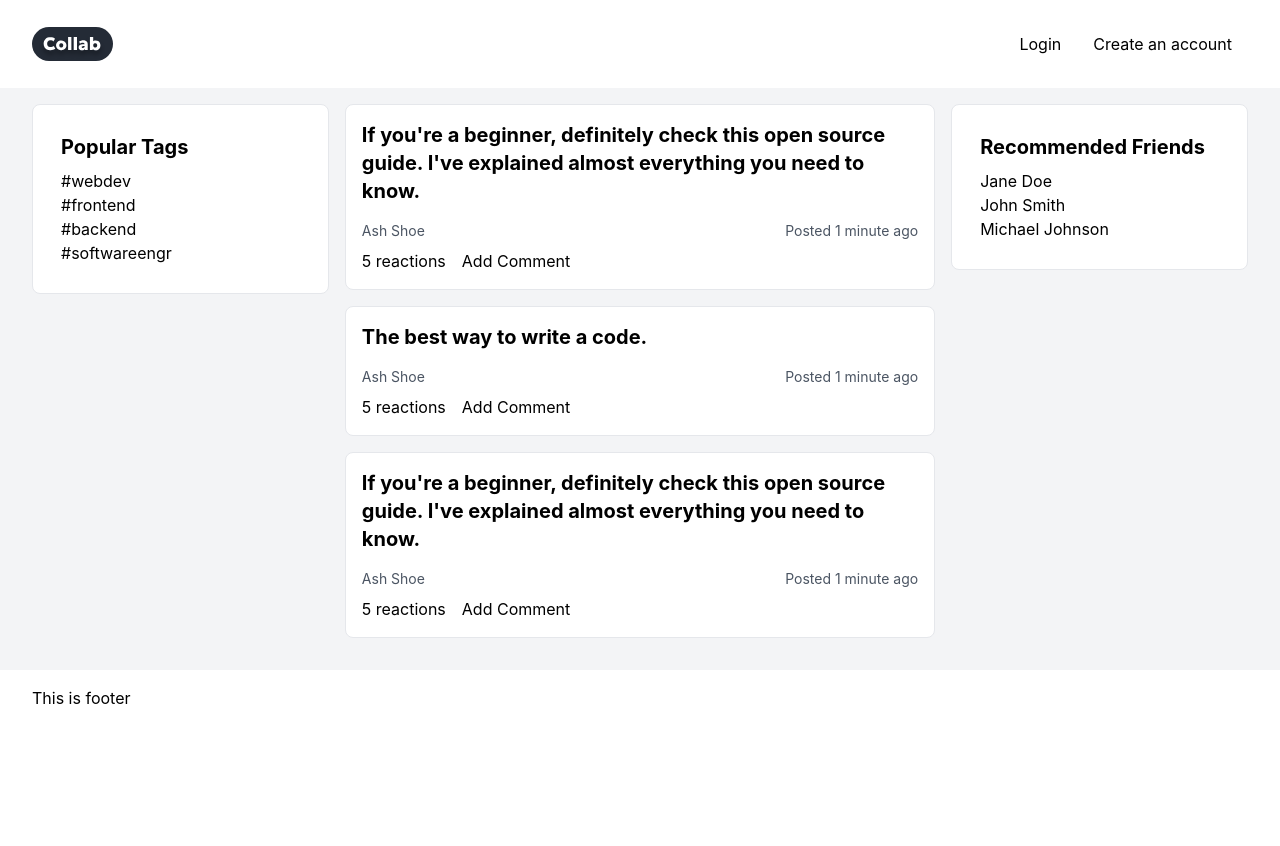
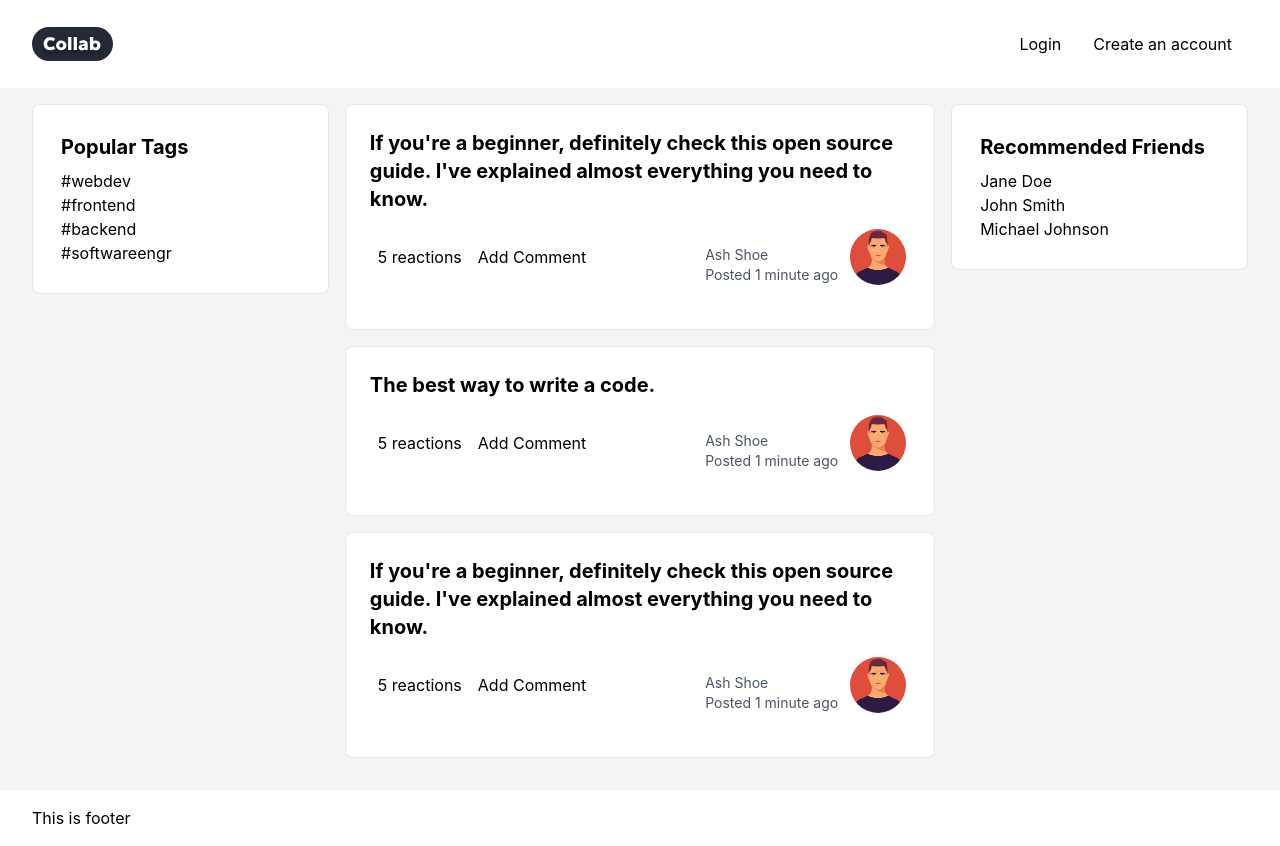
Before and after one commit to andreimelo/collab, a React (Vite) app: page / in a window 1280 px wide. Before the commit the page ends 800 px from the top, so only its background shows below. Built offline with nearby package versions, Linux system fonts and the light colour scheme.

Commit message:
refactor: Update card in home and add dummy photo for post card

```diff
--- a/src/assets/index.ts
+++ b/src/assets/index.ts
@@ -1,2 +1,3 @@
 export { default as CollabLogo } from '@assets/CollabLogo.svg';
 export { default as Hammer3D } from '@assets/3diconsHammer.svg';
+export { default as DummyAvatar } from '@assets/Dummy.png';
--- a/src/library/components/Card/Card.tsx
+++ b/src/library/components/Card/Card.tsx
@@ -1,37 +1,56 @@
 import React from 'react';
+import { DummyAvatar } from '@assets';
 
 interface Props {
-    classCardContainer: string,
-    classTitle: string,
-    classDescription: string,
-    classAvatarContainer: string,
-    classCommentSection: string,
-    classPostSection: string,
+	classCardContainer: string;
+	classTitle: string;
+	classDescription: string;
+	classAvatarContainer: string;
+	classCommentSection: string;
+	classPostSection: string;
 	title: string;
 	description: string;
 	author: string;
 	timestamp: string;
-};
+}
 
-const Card: React.FC<Props> = ({classCardContainer,
-    classTitle, classDescription, classAvatarContainer, classCommentSection, classPostSection,
-    title, description, author, timestamp}) => {
+const Card: React.FC<Props> = ({
+	classCardContainer,
+	classTitle,
+	classDescription,
+	classAvatarContainer,
+	classCommentSection,
+	classPostSection,
+	title,
+	description,
+	author,
+	timestamp,
+}) => {
 	return (
 		<div className={classCardContainer}>
 			<h2 className={classTitle}>{title}</h2>
 			<p className={classDescription}>{description}</p>
 			<div className={classPostSection}>
 				<div className={classCommentSection}>
-                    <button className="mr-4">5 reactions</button>
+					<button className='mr-4'>5 reactions</button>
 					<button>Add Comment</button>
 				</div>
 				<div className={classAvatarContainer}>
+					<div className='mt-4'>
 						<div>{author}</div>
 						<div>{timestamp}</div>
 					</div>
+					<div>
+						<img
+							src={DummyAvatar}
+							className='w-14  mx-3 rounded-full'
+							alt='Vite logo'
+						/>
 					</div>
 				</div>
-    )
-}
+			</div>
+		</div>
+	);
+};
 
 export default Card;
--- a/src/pages/Home/Home.tsx
+++ b/src/pages/Home/Home.tsx
@@ -1,28 +1,23 @@
 import React from 'react';
 import Navigation from '@library/components/Navigation';
+import PostCard from '@library/components/Card';
 import Footer from '@library/components/Footer';
 import LayoutProvider from '@library/layouts/LayoutProvider';
 
-
-interface Props { title: string; description: string; author: string; timestamp: string; }
+interface Prop {}
 
 const Home: React.FC = () => {
-	const Post: React.FC<Props> = ({ title, description, author, timestamp }) => (
-		<div className="border bg-white p-4 rounded-lg mb-4">
-			<h2 className="text-xl font-bold mb-2">{title}</h2>
-			<p className="mb-4">{description}</p>
-			<div className="flex items-center justify-between text-sm text-gray-600"> <span>{author}</span> <span>{timestamp}</span> </div>
-			<div className="flex items-center mt-2"> <button className="mr-4">5 reactions</button> <button>Add Comment</button> </div>
-		</div>
-	);
-
 	return (
 		//
-		<LayoutProvider classContainer="bg-gray-100 max-w-8xl mx-auto p-4 sm:px-6 lg:px-8" footerElement={<Footer />} navigationElement={<Navigation />}>
+		<LayoutProvider
+			classContainer='bg-gray-100 max-w-8xl mx-auto p-4 sm:px-6 lg:px-8'
+			footerElement={<Footer />}
+			navigationElement={<Navigation />}
+		>
 			{/* temporary - need refactor */}
-			<div className="flex flex-col lg:flex-row">
-				<aside className="border bg-white rounded-lg h-fit lg:w-1/4 p-7 lg:mb-0">
-					<h2 className="text-xl font-bold mb-2">Popular Tags</h2>
+			<div className='flex flex-col lg:flex-row'>
+				<aside className='border bg-white rounded-lg h-fit lg:w-1/4 p-7 lg:mb-0'>
+					<h2 className='text-xl font-bold mb-2'>Popular Tags</h2>
 					<ul>
 						<li>#webdev</li>
 						<li>#frontend</li>
@@ -30,13 +25,46 @@ const Home: React.FC = () => {
 						<li>#softwareengr</li>
 					</ul>
 				</aside>
-				<main className="lg:w-2/4 mx-4">
-					<Post title="If you're a beginner, definitely check this open source guide. I've explained almost everything you need to know." description="" author="Ash Shoe" timestamp="Posted 1 minute ago" />
-					<Post title="The best way to write a code." description="" author="Ash Shoe" timestamp="Posted 1 minute ago" />
-					<Post title="If you're a beginner, definitely check this open source guide. I've explained almost everything you need to know." description="" author="Ash Shoe" timestamp="Posted 1 minute ago" />
+				<main className='lg:w-2/4 mx-4'>
+					<PostCard
+						classCardContainer='border bg-white p-4 rounded-lg mb-4'
+						classTitle='text-xl font-bold m-2'
+						classDescription='mb-4'
+						classPostSection='flex justify-between mb-7'
+						classAvatarContainer='flex flex-row text-sm text-gray-600'
+						classCommentSection='flex px-4'
+						title='If you&#39;re a beginner, definitely check this open source guide. I&#39;ve explained almost everything you need to know.'
+						description=''
+						author='Ash Shoe'
+						timestamp='Posted 1 minute ago'
+					/>
+					<PostCard
+						classCardContainer='border bg-white p-4 rounded-lg mb-4'
+						classTitle='text-xl font-bold m-2'
+						classDescription='mb-4'
+						classPostSection='flex justify-between mb-7'
+						classAvatarContainer='flex flex-row text-sm text-gray-600'
+						classCommentSection='flex px-4'
+						title='The best way to write a code.'
+						description=''
+						author='Ash Shoe'
+						timestamp='Posted 1 minute ago'
+					/>
+					<PostCard
+						classCardContainer='border bg-white p-4 rounded-lg mb-4'
+						classTitle='text-xl font-bold m-2'
+						classDescription='mb-4'
+						classPostSection='flex justify-between mb-7'
+						classAvatarContainer='flex flex-row text-sm text-gray-600'
+						classCommentSection='flex px-4'
+						title='If you&#39;re a beginner, definitely check this open source guide. I&#39;ve explained almost everything you need to know.'
+						description=''
+						author='Ash Shoe'
+						timestamp='Posted 1 minute ago'
+					/>
 				</main>
-				<aside className="border bg-white rounded-lg h-fit lg:w-1/4 p-7 lg:mb-0">
-					<h2 className="text-xl font-bold mb-2">Recommended Friends</h2>
+				<aside className='border bg-white rounded-lg h-fit lg:w-1/4 p-7 lg:mb-0'>
+					<h2 className='text-xl font-bold mb-2'>Recommended Friends</h2>
 					<ul>
 						<li>Jane Doe</li>
 						<li>John Smith</li>
```
Also changed, not shown: src/assets/Dummy.png (added). Lines whose indentation alone changed are shown as unchanged.
